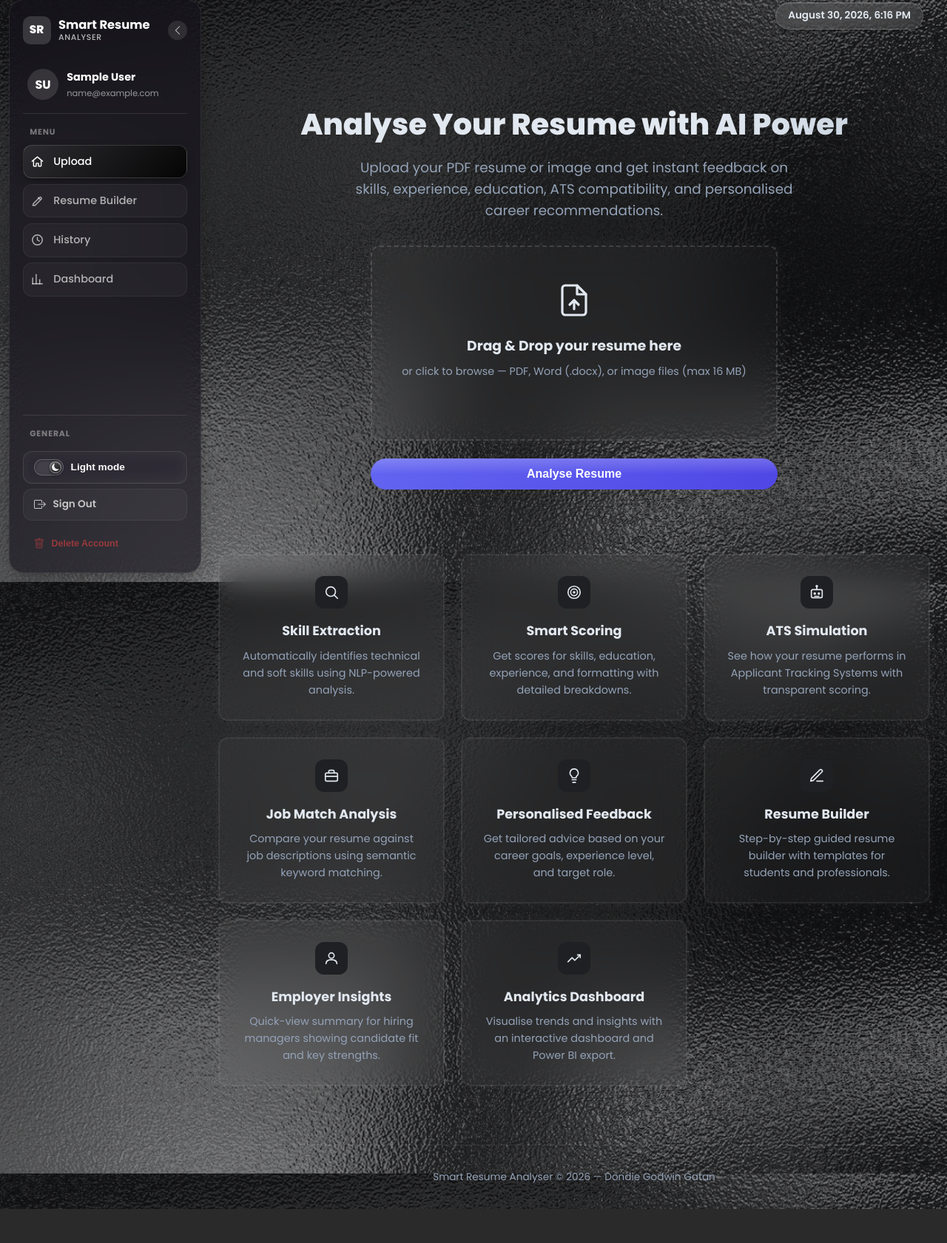
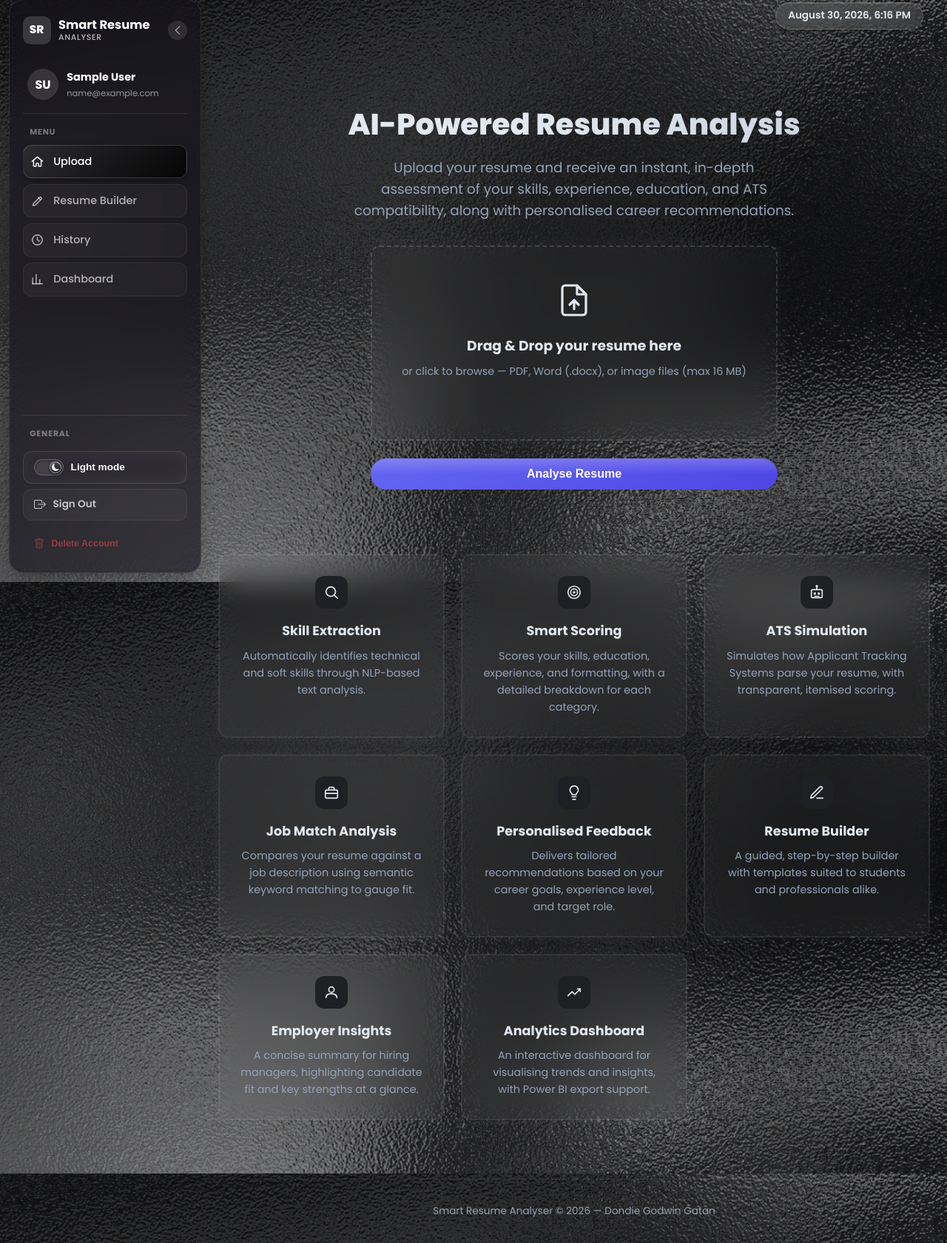
Before and after one commit to DondieGatan/Last-Project, a Flask app: page / in a window 1280 px wide. Shown: the part 13-1694 px from the top of the page at 74% size. Before the commit the page ends 1648 px from the top, so only its background shows below. Run offline with Flask 3, Linux system fonts and the light colour scheme; the visitor is signed in with stand-in values (Sample User, id 1); parts of the project's set-up code (start-up, migrations or seed data) failed here and were passed over; some libraries are stand-ins or nearby versions.

Commit message:
Polish upload/builder/dashboard copy and fix hardcoded localhost API URL
Tightened the hero headline and feature-card descriptions on the upload
page, and the Resume Builder intro/tips, for a more consistent, professional
tone. Also fixed the "Connecting to Power BI" instructions on the dashboard,
which hardcoded http://localhost:5000/api/dashboard-data as the JSON API
URL — wrong for anyone using the live Render deployment. It now points to
the "View JSON API" button above instead of a fixed domain.

Co-Authored-By: Claude Sonnet 5 <noreply@anthropic.com>

```diff
--- a/templates/builder.html
+++ b/templates/builder.html
@@ -5,7 +5,7 @@
 {% block content %}
 <div class="page-header">
     <h2>Resume Builder</h2>
-    <p>Build a professional resume step-by-step. This universal template works for any career field — IT, Business, Healthcare, Education, Engineering, and more.</p>
+    <p>Build a professional resume step by step, using a single template designed to work across any career field — IT, business, healthcare, education, engineering, and more.</p>
 </div>
 
 <!-- Go directly to the universal builder -->
@@ -58,7 +58,7 @@
             <div class="tip-number">VI</div>
             <div>
                 <strong>Proofread carefully</strong>
-                <p>Spelling and grammar mistakes are the #1 reason resumes get rejected. Have someone review yours.</p>
+                <p>Spelling and grammar mistakes are among the most common reasons resumes get rejected. Have someone review yours.</p>
             </div>
         </div>
     </div>
--- a/templates/index.html
+++ b/templates/index.html
@@ -5,8 +5,8 @@
 {% block content %}
 <!-- Hero Section -->
 <section class="hero">
-    <h1>Analyse Your Resume with <span class="highlight">AI Power</span></h1>
-    <p>Upload your PDF resume or image and get instant feedback on skills, experience, education, ATS compatibility, and personalised career recommendations.</p>
+    <h1>AI-Powered <span class="highlight">Resume Analysis</span></h1>
+    <p>Upload your resume and receive an instant, in-depth assessment of your skills, experience, education, and ATS compatibility, along with personalised career recommendations.</p>
 
     <!-- Upload Form -->
     <form id="upload-form" action="{{ url_for('upload_resume') }}" method="POST" enctype="multipart/form-data">
@@ -32,42 +32,42 @@
     <div class="feature-card">
         <div class="feature-icon"><svg xmlns="http://www.w3.org/2000/svg" viewBox="0 0 24 24" fill="none" stroke="currentColor" stroke-width="1.8" stroke-linecap="round" stroke-linejoin="round"><circle cx="11" cy="11" r="7"/><path d="m21 21-4.3-4.3"/></svg></div>
         <h3>Skill Extraction</h3>
-        <p>Automatically identifies technical and soft skills using NLP-powered analysis.</p>
+        <p>Automatically identifies technical and soft skills through NLP-based text analysis.</p>
     </div>
     <div class="feature-card">
         <div class="feature-icon"><svg xmlns="http://www.w3.org/2000/svg" viewBox="0 0 24 24" fill="none" stroke="currentColor" stroke-width="1.8" stroke-linecap="round" stroke-linejoin="round"><circle cx="12" cy="12" r="9"/><circle cx="12" cy="12" r="5"/><circle cx="12" cy="12" r="1"/></svg></div>
         <h3>Smart Scoring</h3>
-        <p>Get scores for skills, education, experience, and formatting with detailed breakdowns.</p>
+        <p>Scores your skills, education, experience, and formatting, with a detailed breakdown for each category.</p>
     </div>
     <div class="feature-card">
         <div class="feature-icon"><svg xmlns="http://www.w3.org/2000/svg" viewBox="0 0 24 24" fill="none" stroke="currentColor" stroke-width="1.8" stroke-linecap="round" stroke-linejoin="round"><rect x="4" y="8" width="16" height="12" rx="2"/><path d="M12 8V4"/><circle cx="12" cy="3" r="1"/><circle cx="9" cy="14" r="1"/><circle cx="15" cy="14" r="1"/><path d="M9 18h6"/></svg></div>
         <h3>ATS Simulation</h3>
-        <p>See how your resume performs in Applicant Tracking Systems with transparent scoring.</p>
+        <p>Simulates how Applicant Tracking Systems parse your resume, with transparent, itemised scoring.</p>
     </div>
     <div class="feature-card">
         <div class="feature-icon"><svg xmlns="http://www.w3.org/2000/svg" viewBox="0 0 24 24" fill="none" stroke="currentColor" stroke-width="1.8" stroke-linecap="round" stroke-linejoin="round"><rect x="3" y="8" width="18" height="12" rx="2"/><path d="M8 8V6a2 2 0 0 1 2-2h4a2 2 0 0 1 2 2v2"/><path d="M3 13h18"/></svg></div>
         <h3>Job Match Analysis</h3>
-        <p>Compare your resume against job descriptions using semantic keyword matching.</p>
+        <p>Compares your resume against a job description using semantic keyword matching to gauge fit.</p>
     </div>
     <div class="feature-card">
         <div class="feature-icon"><svg xmlns="http://www.w3.org/2000/svg" viewBox="0 0 24 24" fill="none" stroke="currentColor" stroke-width="1.8" stroke-linecap="round" stroke-linejoin="round"><path d="M9 18h6"/><path d="M10 22h4"/><path d="M12 2a6 6 0 0 0-4 10.5c.5.5 1 1.5 1 2.5h6c0-1 .5-2 1-2.5A6 6 0 0 0 12 2z"/></svg></div>
         <h3>Personalised Feedback</h3>
-        <p>Get tailored advice based on your career goals, experience level, and target role.</p>
+        <p>Delivers tailored recommendations based on your career goals, experience level, and target role.</p>
     </div>
     <div class="feature-card">
         <div class="feature-icon"><svg xmlns="http://www.w3.org/2000/svg" viewBox="0 0 24 24" fill="none" stroke="currentColor" stroke-width="1.8" stroke-linecap="round" stroke-linejoin="round"><path d="M12 20h9"/><path d="M16.5 3.5a2.12 2.12 0 0 1 3 3L7 19l-4 1 1-4L16.5 3.5z"/></svg></div>
         <h3>Resume Builder</h3>
-        <p>Step-by-step guided resume builder with templates for students and professionals.</p>
+        <p>A guided, step-by-step builder with templates suited to students and professionals alike.</p>
     </div>
     <div class="feature-card">
         <div class="feature-icon"><svg xmlns="http://www.w3.org/2000/svg" viewBox="0 0 24 24" fill="none" stroke="currentColor" stroke-width="1.8" stroke-linecap="round" stroke-linejoin="round"><circle cx="12" cy="8" r="4"/><path d="M4 20c0-4 3.5-6 8-6s8 2 8 6"/></svg></div>
         <h3>Employer Insights</h3>
-        <p>Quick-view summary for hiring managers showing candidate fit and key strengths.</p>
+        <p>A concise summary for hiring managers, highlighting candidate fit and key strengths at a glance.</p>
     </div>
     <div class="feature-card">
         <div class="feature-icon"><svg xmlns="http://www.w3.org/2000/svg" viewBox="0 0 24 24" fill="none" stroke="currentColor" stroke-width="1.8" stroke-linecap="round" stroke-linejoin="round"><path d="m3 17 6-6 4 4 8-8"/><path d="M17 7h4v4"/></svg></div>
         <h3>Analytics Dashboard</h3>
-        <p>Visualise trends and insights with an interactive dashboard and Power BI export.</p>
+        <p>An interactive dashboard for visualising trends and insights, with Power BI export support.</p>
     </div>
 </section>
 {% endblock %}
```
Also changed, not shown: templates/dashboard.html (+5 -5 lines).
